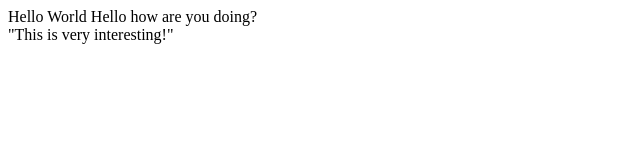
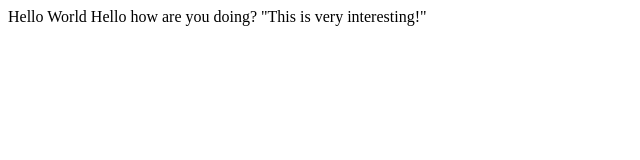
Before and after one commit to lzrblaster/cubeSat, a plain HTML site: page index.html in a window 1280 px wide. Shown: the whole page, without its empty margins (0-640 px from the left). Drawn offline with Linux system fonts and the light colour scheme.

Commit message:
Update index.html

```diff
--- a/index.html
+++ b/index.html
@@ -3,4 +3,4 @@ Hello World
 <title> YO THIS IS A TITLE</title>
 
 Hello how are you doing?
-<header>"This is very interesting!"</header>
+<header1>"This is very interesting!"</header1>
```
